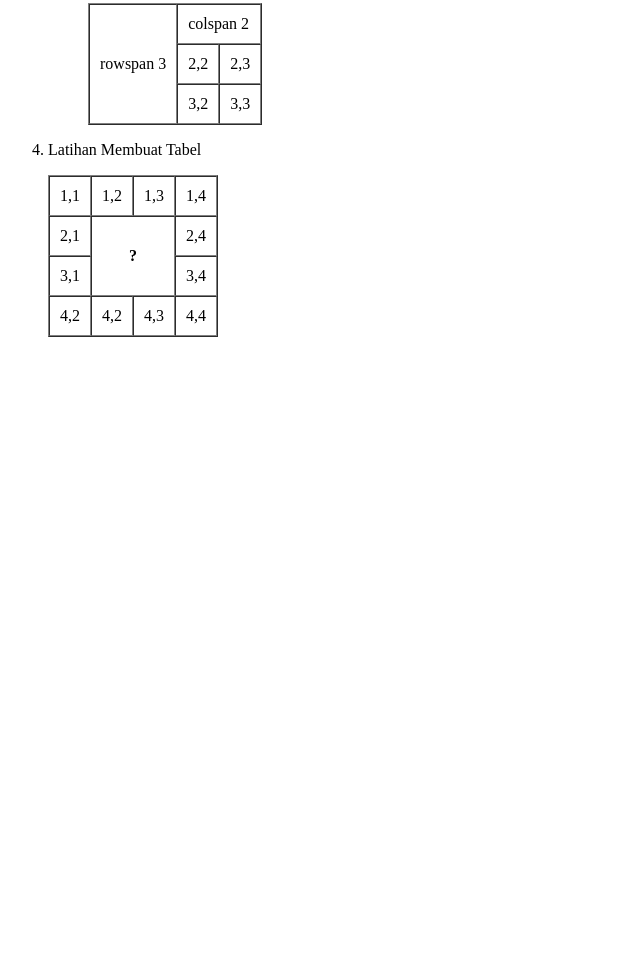
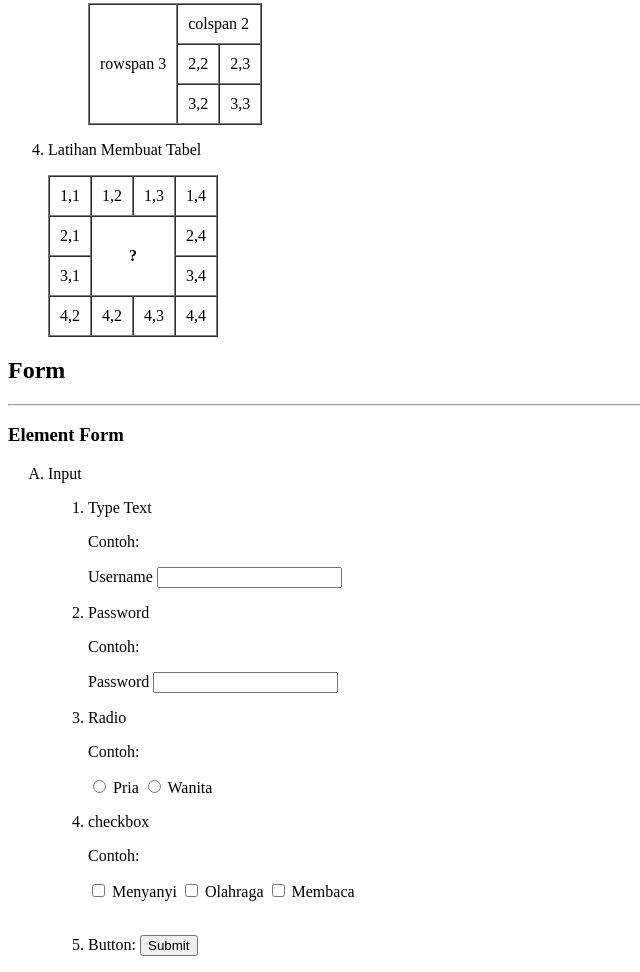
Before and after one commit to Erlan-w/Belajar-HTML, a plain HTML site: page index.html in a window 1280 px wide. Shown: the part 1064-2036 px from the top of the page, without its empty margins (0-640 px from the left). Before the commit the page ends 1417 px from the top, so only its background shows below. Drawn offline with Linux system fonts and the light colour scheme.

Commit message:
menambahkan materi form sampai atribut type input

```diff
--- a/index.html
+++ b/index.html
@@ -14,6 +14,10 @@
 
       .sbm {
         list-style-type: lower-alpha;
+      }
+
+      .elemen-form {
+        list-style: upper-latin;
       }
 
     </style>
@@ -187,6 +191,54 @@
       </li>
     </ol>
 
+    <h2>Form</h2>
+    <hr>
+    <h3>Element Form</h3>
+    <form>
+      <ol class="elemen-form">
+        <li>
+          <p>Input</p>
+          <ol>
+            <li>
+              <p>Type Text</p>
+              <p>Contoh:</p>
+              <label for="username">Username</label>
+              <input type="text" id="username">
+            </li>
+            <li>
+              <p>Password</p>
+              <p>Contoh:</p>
+              <label for="password">Password</label>
+              <input type="password" id="password">
+            </li>
+            <li>
+              <p>Radio</p>
+              <p>Contoh:</p>
+              <input type="radio" id="radio" name="jenis kelamin">
+              <label for="radio">Pria</label>
+              <input type="radio" id="radio" name="jenis kelamin">
+              <label for="radio">Wanita</label>
+            </li>
+            <li>
+              <p>checkbox</p>
+              <p>Contoh:</p>
+              <input type="checkbox" id="menyanyi">
+              <label for="menyanyi">Menyanyi</label>
+              <input type="checkbox" id="olahraga">
+              <label for="olahraga">Olahraga</label>
+              <input type="checkbox" id="membaca">
+              <label for="membaca">Membaca</label>
+            </li>
+            <br>
+            <li>
+              <p>Button: <button type="submit">Submit</button></p>
+            </li>
+          </ol>
+        </li>
+
+      </ol>
+
+    </form>
   </body>
 
 </html>
```
